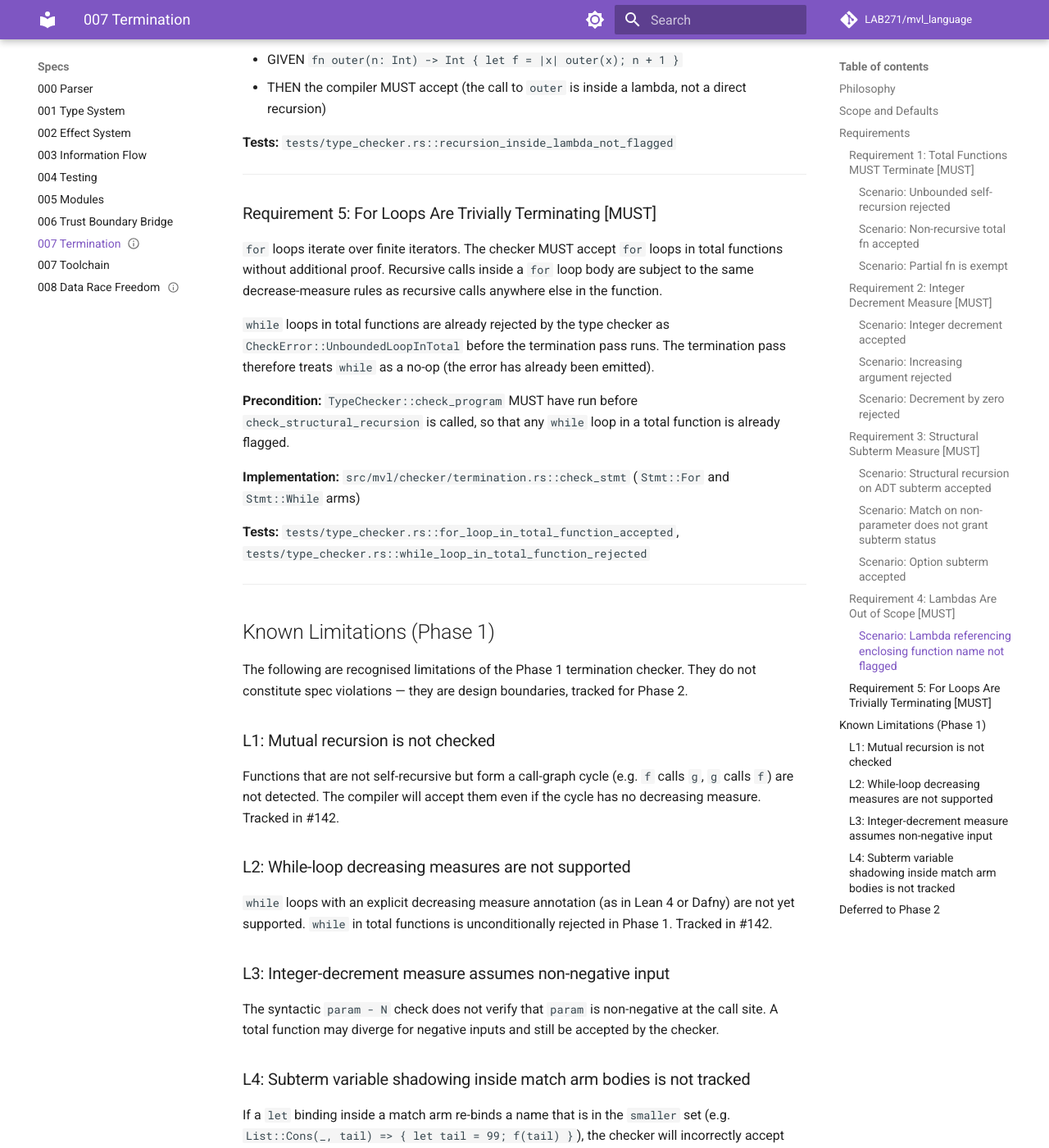
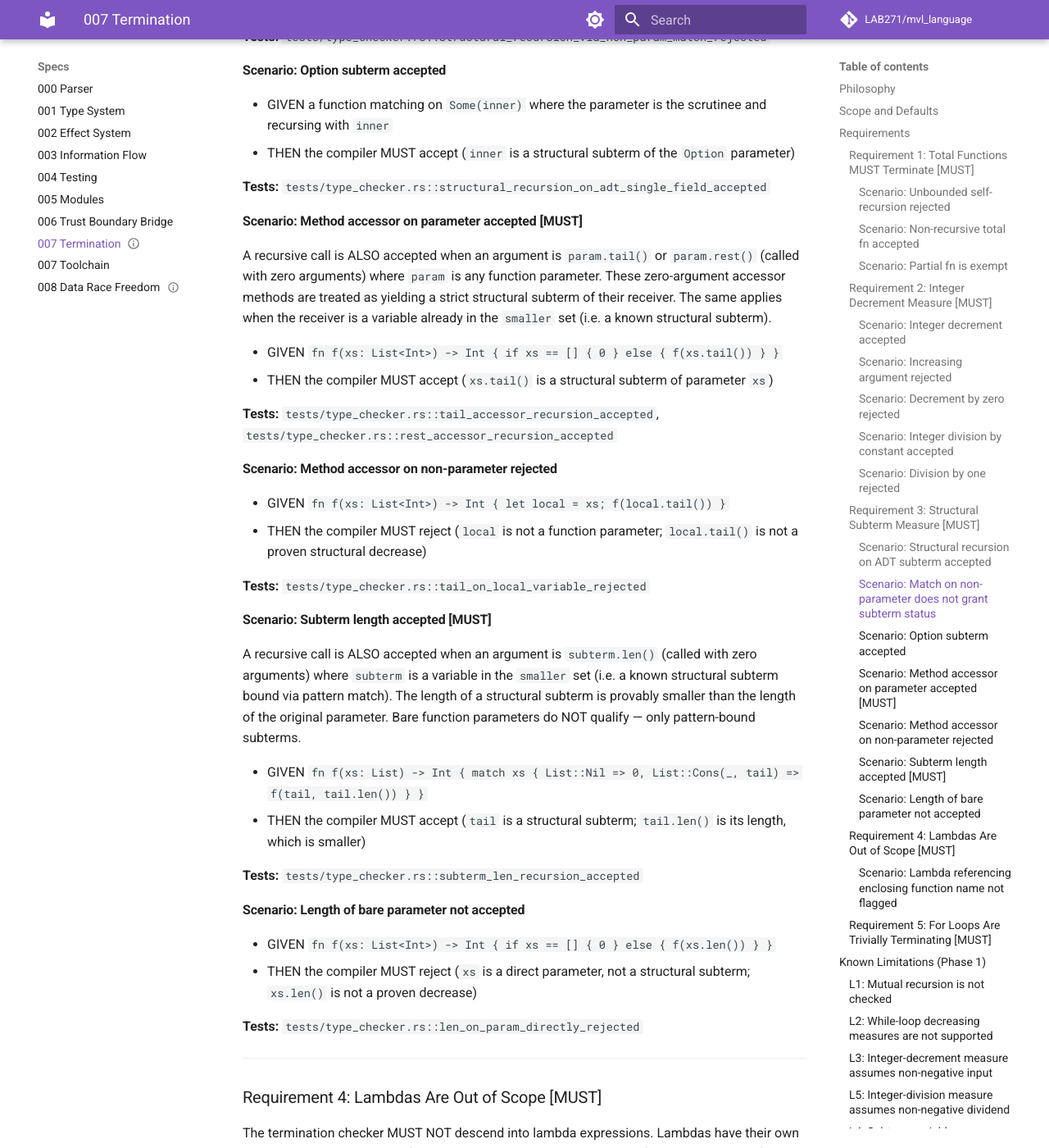
Before and after one commit to mvl-lang/mvl, an MkDocs documentation site: the page built from docs/specs/007-termination.md, in a window 1280 px wide and 1400 px high, scrolled down 4067 px. Shown: the whole window at 82% size. Built offline with MkDocs 1.6.1 and Material for MkDocs 9.7.7, drawn with Linux system fonts in a browser that asks for light colours; comment, search, counter and statistics services are not loaded; some of the changed text lies outside the part shown.

Commit message:
fix: address PR #244 review findings — spec drift, test type mismatch, missing coverage
- docs/specs/007-termination.md: add scenarios for integer division, method
  accessor (.tail/.rest), and subterm length (.len) measures; add §L5
  Known Limitation documenting that integer-division measure assumes
  non-negative dividend (mirrors §L3 for integer-decrement)
- termination.rs: add clarifying comment on the .len() arm explaining
  why bare parameters are excluded (intentionally asymmetric with
  .tail()/.rest() arm)
- tests/type_checker.rs: fix subterm_len_recursion_accepted type mismatch
  (was passing Int to a List parameter); add 3 rejection tests for
  critical coverage gaps: len_on_param_directly_rejected,
  tail_on_local_variable_rejected, rest_on_local_variable_rejected

All 180 tests pass.

Co-Authored-By: Claude Sonnet 4.6 <noreply@anthropic.com>

```diff
--- a/docs/specs/007-termination.md
+++ b/docs/specs/007-termination.md
@@ -110,6 +110,28 @@ supply a non-negative value or the function must include an explicit base-case g
 
 **Tests:** `tests/type_checker.rs::decrement_by_zero_in_total_fn_rejected`
 
+#### Scenario: Integer division by constant accepted
+
+A recursive call is ALSO accepted when at least one argument is of the form `param / N` where
+`param` is any function parameter and `N` is an integer literal greater than 1. This catches
+binary search, merge sort, and other logarithmic algorithms without requiring `partial`.
+
+**Soundness note:** The integer-division measure is syntactic. The checker does not verify that
+`param` holds a non-negative value at the call site. See Known Limitation §L5.
+
+- GIVEN `fn halve(n: Int) -> Int { if n == 0 { 0 } else { halve(n / 2) } }`
+- THEN the compiler MUST accept (`n / 2` is a syntactic division of parameter `n` by a constant > 1)
+
+**Tests:** `tests/type_checker.rs::division_by_constant_recursion_accepted`,
+`tests/type_checker.rs::division_by_large_constant_recursion_accepted`
+
+#### Scenario: Division by one rejected
+
+- GIVEN `fn f(n: Int) -> Int { f(n / 1) }`
+- THEN the compiler MUST reject (`N == 1` is not a decrease — the value is unchanged)
+
+**Tests:** `tests/type_checker.rs::division_by_one_in_total_fn_rejected`
+
 ---
 
 ### Requirement 3: Structural Subterm Measure [MUST]
@@ -156,6 +178,45 @@ establish the relation — those bindings are not in the `smaller` set.
 - THEN the compiler MUST accept (`inner` is a structural subterm of the `Option` parameter)
 
 **Tests:** `tests/type_checker.rs::structural_recursion_on_adt_single_field_accepted`
+
+#### Scenario: Method accessor on parameter accepted [MUST]
+
+A recursive call is ALSO accepted when an argument is `param.tail()` or `param.rest()` (called
+with zero arguments) where `param` is any function parameter. These zero-argument accessor methods
+are treated as yielding a strict structural subterm of their receiver. The same applies when the
+receiver is a variable already in the `smaller` set (i.e. a known structural subterm).
+
+- GIVEN `fn f(xs: List<Int>) -> Int { if xs == [] { 0 } else { f(xs.tail()) } }`
+- THEN the compiler MUST accept (`xs.tail()` is a structural subterm of parameter `xs`)
+
+**Tests:** `tests/type_checker.rs::tail_accessor_recursion_accepted`,
+`tests/type_checker.rs::rest_accessor_recursion_accepted`
+
+#### Scenario: Method accessor on non-parameter rejected
+
+- GIVEN `fn f(xs: List<Int>) -> Int { let local = xs; f(local.tail()) }`
+- THEN the compiler MUST reject (`local` is not a function parameter; `local.tail()` is not a proven structural decrease)
+
+**Tests:** `tests/type_checker.rs::tail_on_local_variable_rejected`
+
+#### Scenario: Subterm length accepted [MUST]
+
+A recursive call is ALSO accepted when an argument is `subterm.len()` (called with zero arguments)
+where `subterm` is a variable in the `smaller` set (i.e. a known structural subterm bound via
+pattern match). The length of a structural subterm is provably smaller than the length of the
+original parameter. Bare function parameters do NOT qualify — only pattern-bound subterms.
+
+- GIVEN `fn f(xs: List) -> Int { match xs { List::Nil => 0, List::Cons(_, tail) => f(tail, tail.len()) } }`
+- THEN the compiler MUST accept (`tail` is a structural subterm; `tail.len()` is its length, which is smaller)
+
+**Tests:** `tests/type_checker.rs::subterm_len_recursion_accepted`
+
+#### Scenario: Length of bare parameter not accepted
+
+- GIVEN `fn f(xs: List<Int>) -> Int { if xs == [] { 0 } else { f(xs.len()) } }`
+- THEN the compiler MUST reject (`xs` is a direct parameter, not a structural subterm; `xs.len()` is not a proven decrease)
+
+**Tests:** `tests/type_checker.rs::len_on_param_directly_rejected`
 
 ---
 
@@ -220,6 +281,13 @@ supported. `while` in total functions is unconditionally rejected in Phase 1. Tr
 The syntactic `param - N` check does not verify that `param` is non-negative at the call site.
 A total function may diverge for negative inputs and still be accepted by the checker.
 
+### L5: Integer-division measure assumes non-negative dividend
+
+The syntactic `param / N` check does not verify that `param` is non-negative at the call site.
+A total function may diverge for negative inputs and still be accepted by the checker. This is
+the same class of limitation as §L3 (integer-decrement measure) — both measures rely on the
+caller supplying non-negative values or the function including an explicit base-case guard.
+
 ### L4: Subterm variable shadowing inside match arm bodies is not tracked
 
 If a `let` binding inside a match arm re-binds a name that is in the `smaller` set (e.g.
@@ -235,6 +303,6 @@ shadowing a subterm variable in an arm body is unusual style.
 |------|----------|
 | Mutual recursion (call-graph cycle detection) | #142 |
 | `while` loop with decreasing measure annotation | #142 |
-| Non-negative precondition check for integer-decrement measure | future |
+| Non-negative precondition check for integer-decrement and integer-division measures | future |
 | Subterm shadowing tracking in match arm bodies | future |
 | Per-function Req 8 status in assurance report | future |
```
Also changed, not shown: 2 other files.
